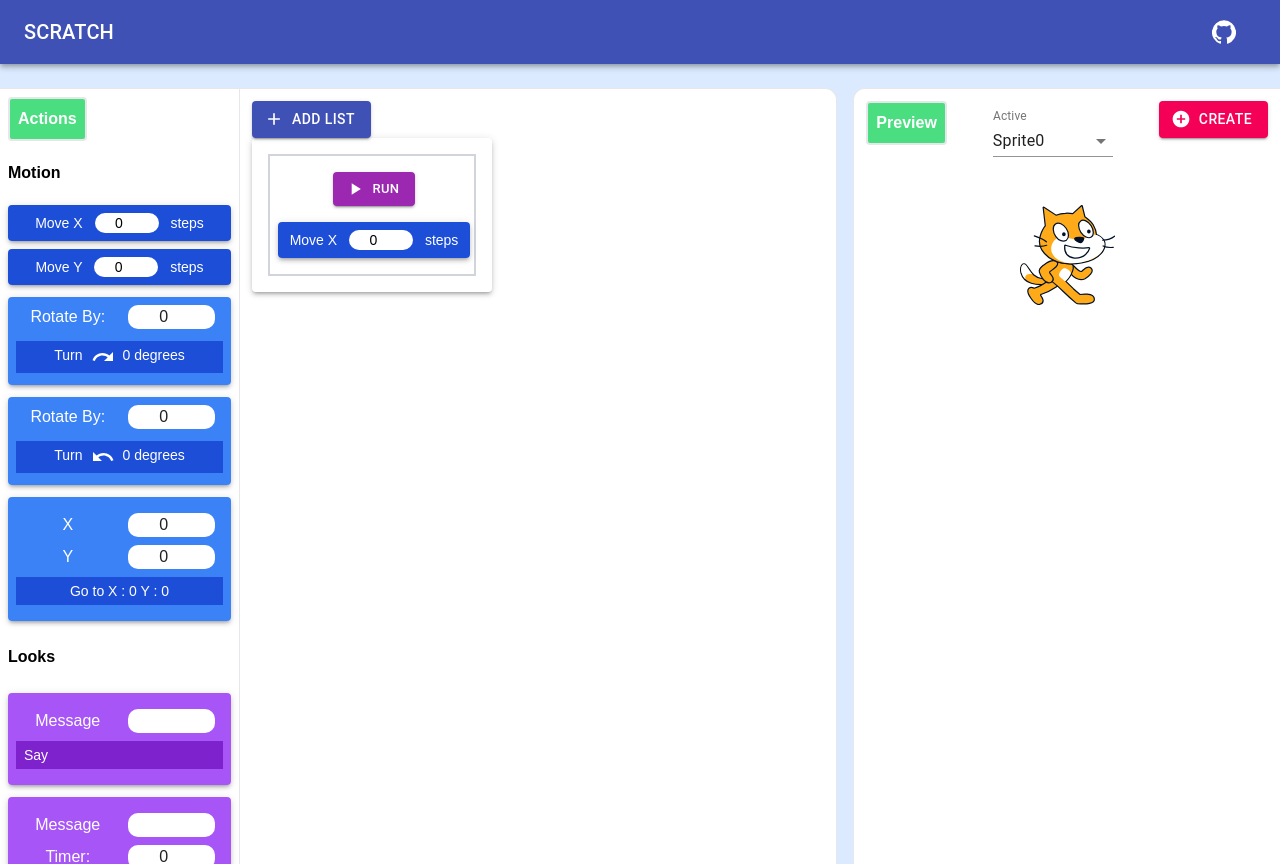
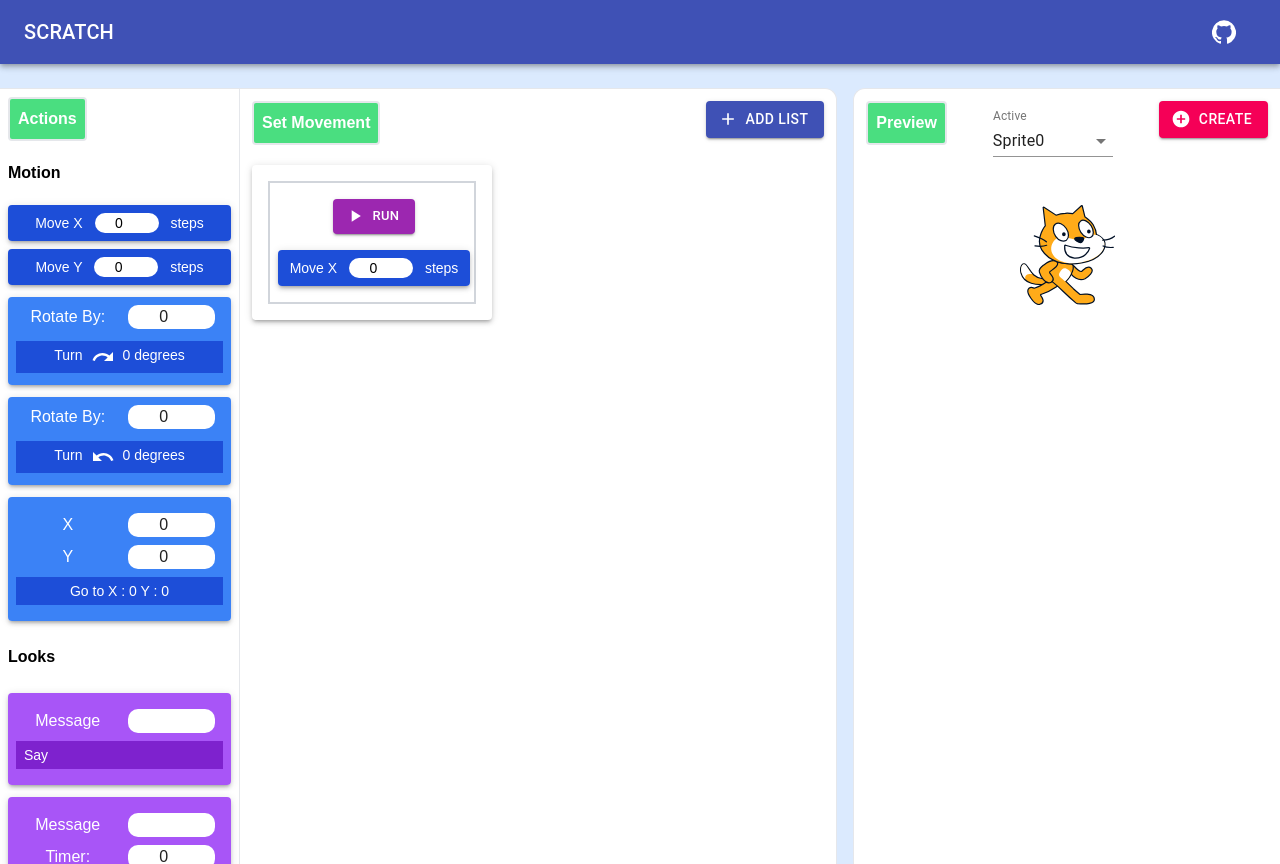
Before and after one commit to harshsri28/MIT-Editor, a React (Create React App) app: page / in a window 1280 px wide. Built offline with nearby package versions, Linux system fonts and the light colour scheme.

Commit message:
update the naming convention

```diff
--- a/src/components/MidArea.js
+++ b/src/components/MidArea.js
@@ -110,6 +110,10 @@
   return (
     <div className="flex-1 h-full overflow-auto p-3">
       <div className="flex justify-between">
+        <div className="font-bold mb-5 text-center border border-2 rounded text-white bg-green-400 p-2 w-auto">
+          Set Movement
+        </div>
+
         <div>
           <Button
             variant="contained"
```
